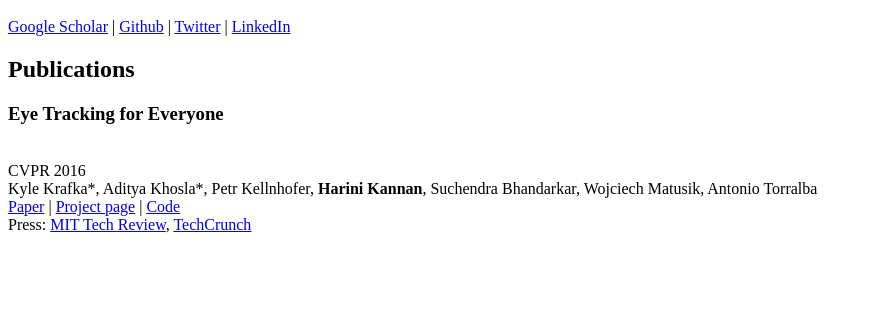
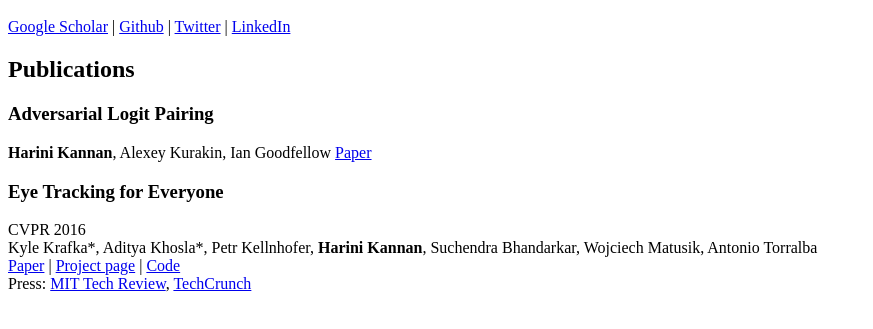
Before and after one commit to harini-kannan/harini-kannan.github.io, a plain HTML site: page index.html in a window 1280 px wide. Shown: the part 95-424 px from the top of the page, without its empty margins (0-873 px from the left). Drawn offline with Linux system fonts and the light colour scheme.

Commit message:
more updates

```diff
--- a/index.html
+++ b/index.html
@@ -3,8 +3,11 @@
 <a href=https://scholar.google.com/citations?user=kjOZo5sAAAAJ&hl=en>Google Scholar</a> | <a href="https://github.com/harini-kannan">Github</a> | <a href="https://twitter.com/harinidkannan">Twitter</a> | <a href="https://www.linkedin.com/in/harini-kannan-4b486459">LinkedIn</a>
 
 <h2> Publications </h2>
+
+<h3>Adversarial Logit Pairing</h3>
+<b>Harini Kannan</b>, Alexey Kurakin, Ian Goodfellow
+<a href="https://arxiv.org/abs/1803.06373">Paper</a>
 <h3>Eye Tracking for Everyone</h3>
-<br>
 CVPR 2016
 <br>
 Kyle Krafka*, Aditya Khosla*, Petr Kellnhofer, <b>Harini Kannan</b>, Suchendra Bhandarkar, Wojciech Matusik, Antonio Torralba
```
